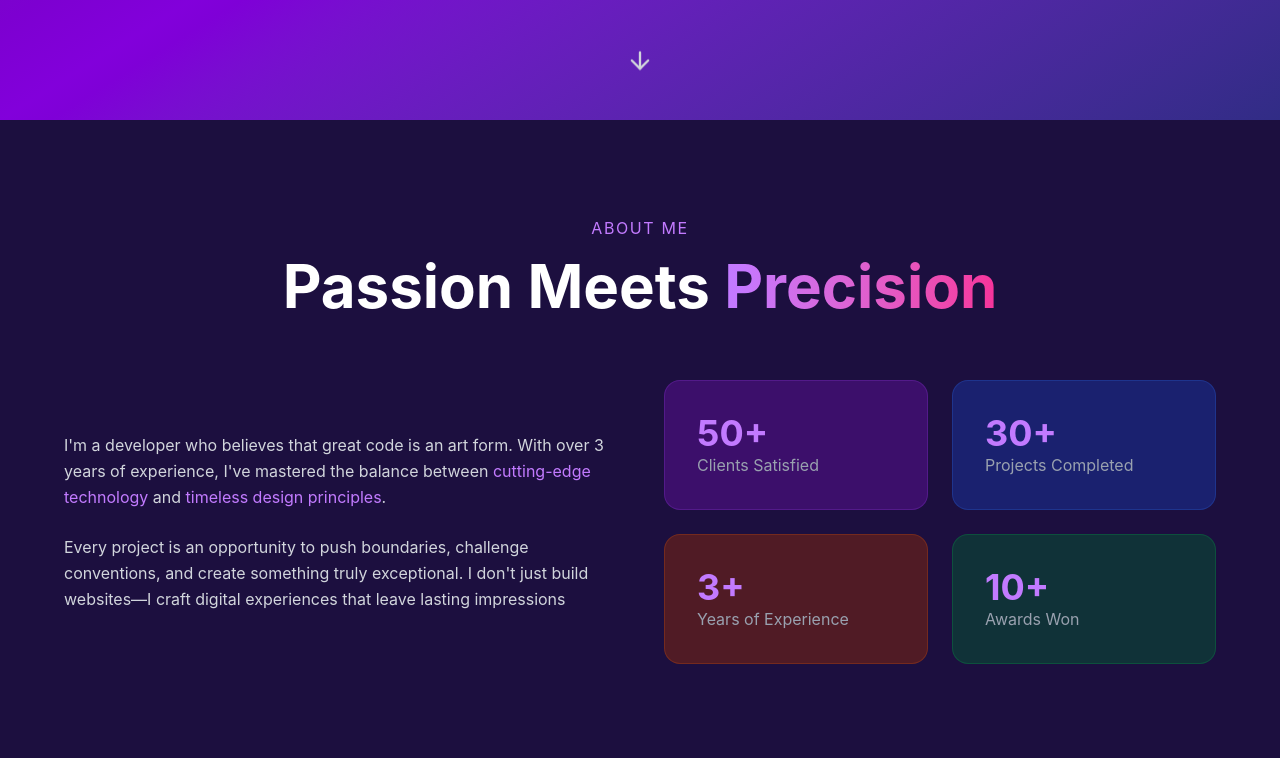
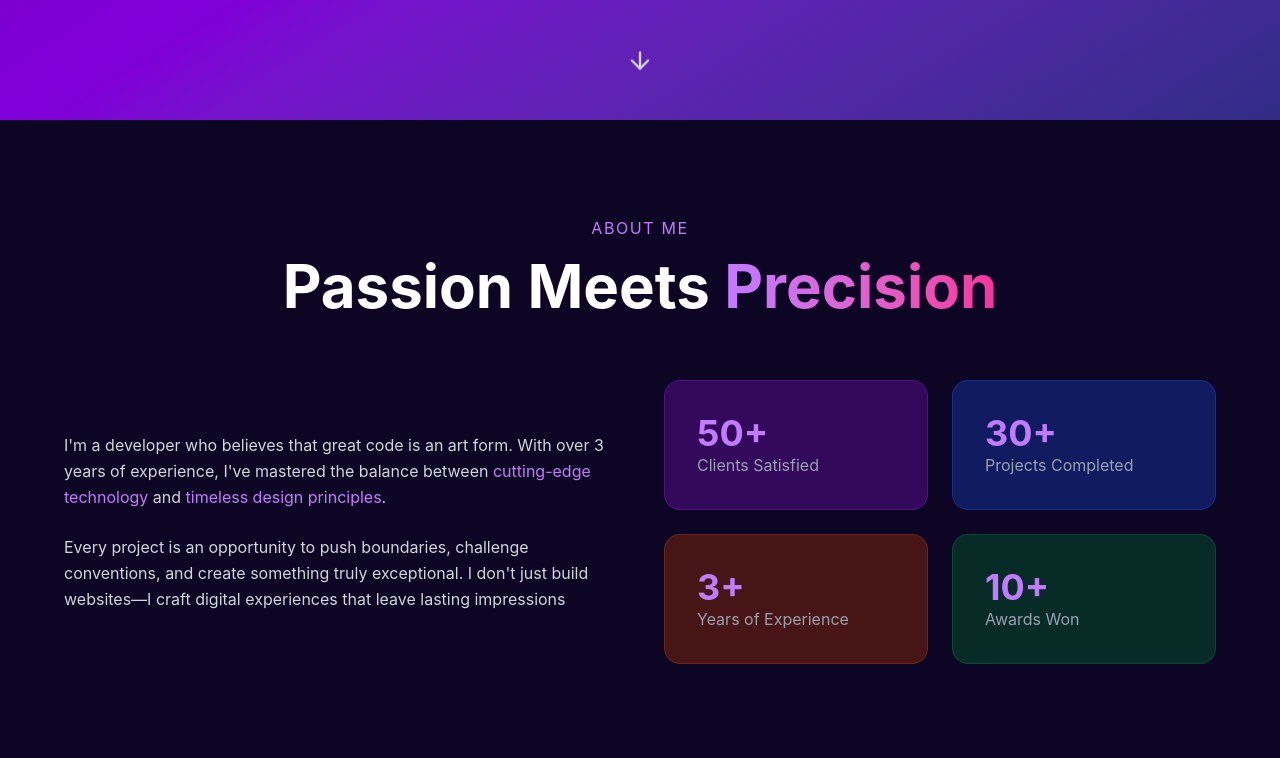
Before and after one commit to muhammad230/Mohdsite.com, a React (Vite) app: page / in a window 1280 px wide. Shown: the part 680-1438 px from the top of the page. Built offline with nearby package versions, Linux system fonts and the light colour scheme.

Commit message:
change color and deploy

```diff
--- a/src/Components/About.jsx
+++ b/src/Components/About.jsx
@@ -3,7 +3,7 @@ import { FaCode, FaPalette, FaRocket, FaBolt } from "react-icons/fa";
 
 const About = () => {
   return (
-    <section id="about" className="bg-[#1c0f3f] text-white py-24 px-6">
+    <section id="about" className="bg-[#0d0524] text-white py-24 px-6">
       <div className="max-w-6xl mx-auto">
         <p className="text-center text-purple-400 tracking-widest mb-4">
           ABOUT ME
```
Also changed, not shown: package.json (+7 -4 lines), 1 other file (tests, documents, lock files or other folders).
